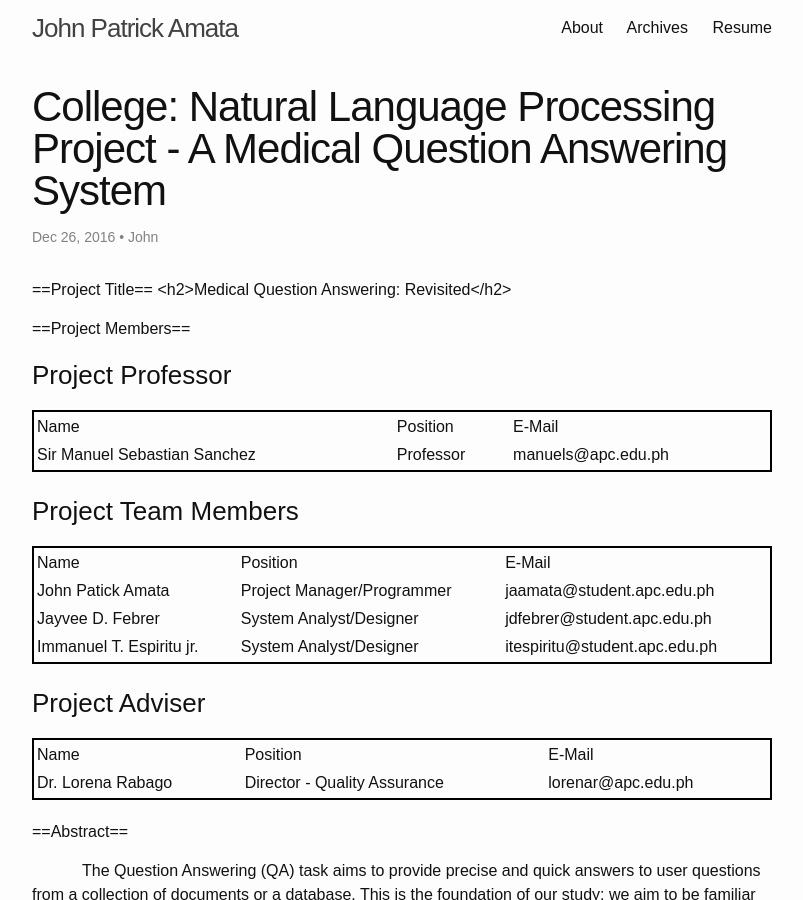
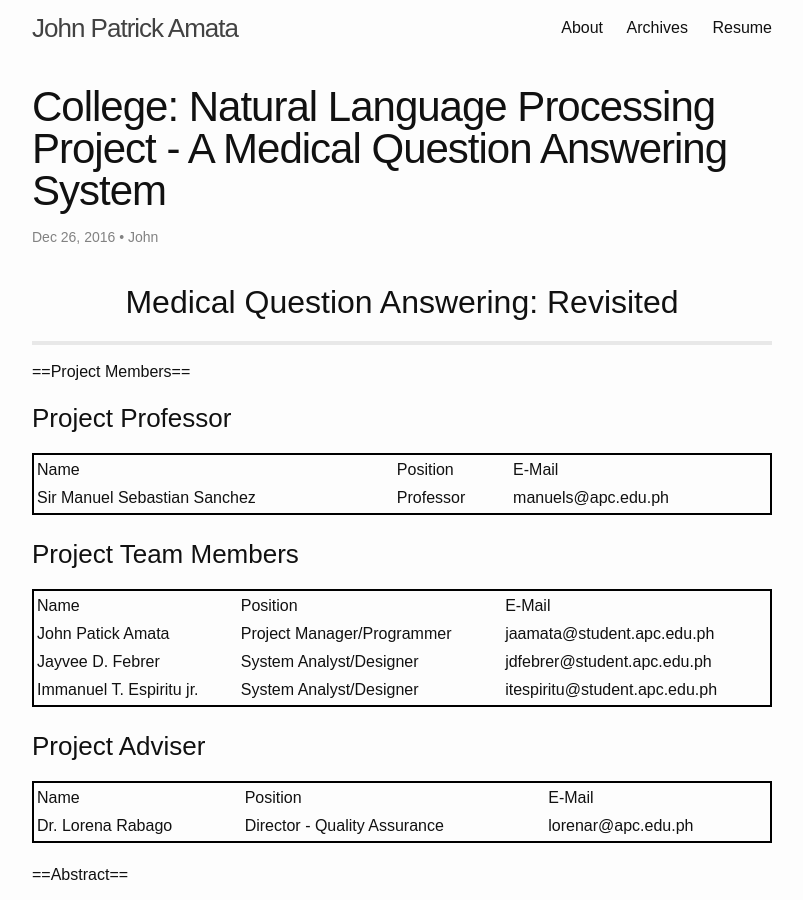
Before and after one commit to jpamata/jpamata.github.io, a Jekyll site: the page built from _posts/2016-12-26-medqa.md, in a window 1280 px wide and 900 px high. Shown: the whole window, without its empty margins (238-1041 px from the left). Built offline with Jekyll 4.4.1, drawn with Linux system fonts in a browser that asks for light colours; comment, search, counter and statistics services are not loaded.

Commit message:
Update 2016-12-26-medqa.md

```diff
--- a/_posts/2016-12-26-medqa.md
+++ b/_posts/2016-12-26-medqa.md
@@ -5,8 +5,8 @@ author: "John"
 description: School Project. The Question Answering (QA) task aims to provide precise and quick answers to user questions from a collection of documents or a database.
 ---
 
-==Project Title==
-      <h2>Medical Question Answering: Revisited</h2>
+<center><h2>Medical Question Answering: Revisited</h2></center>
+<hr>
 
 ==Project Members==
 
```
